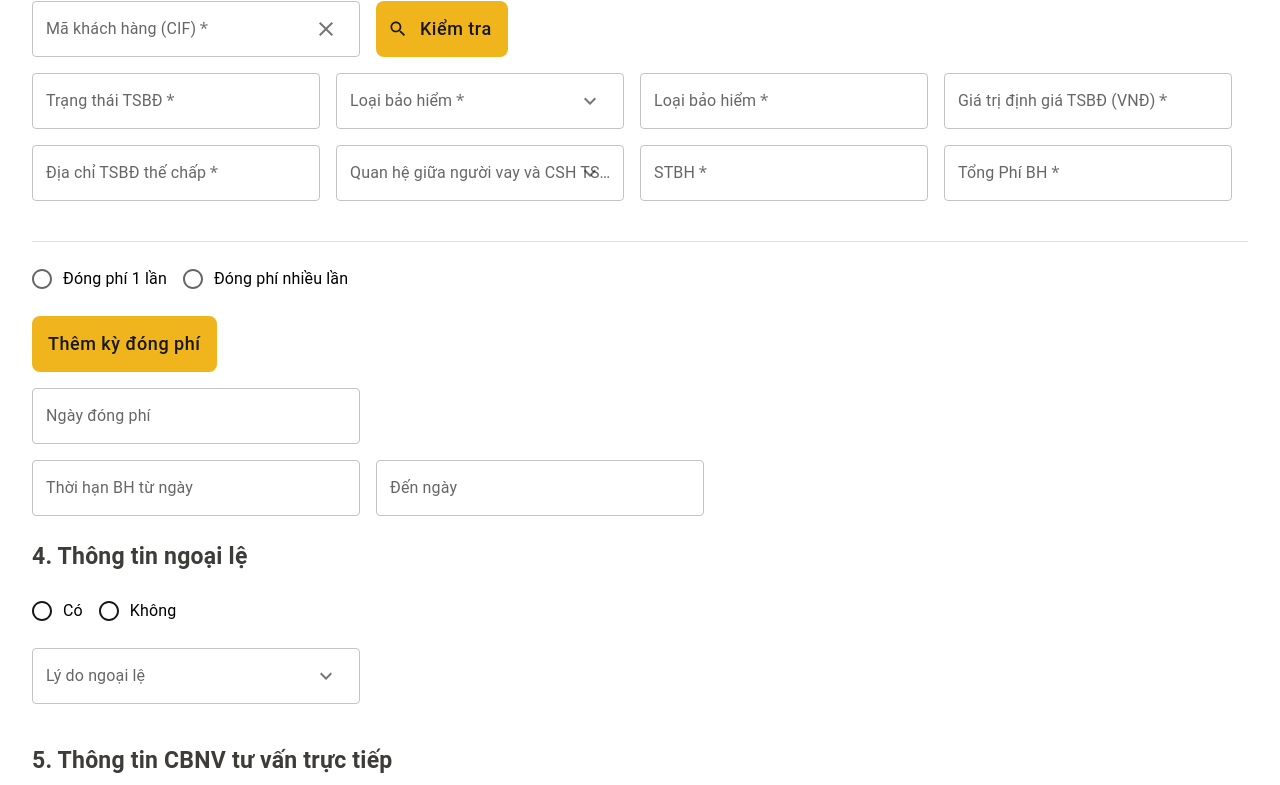
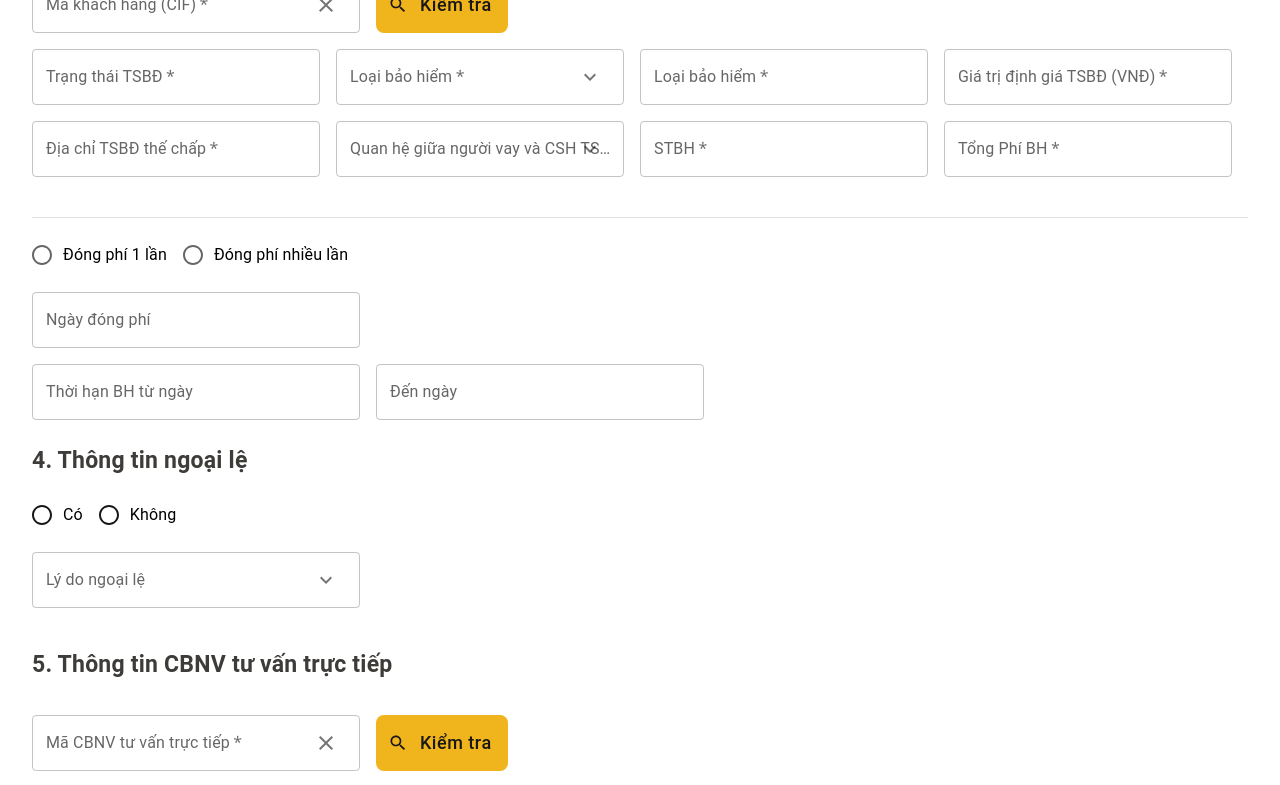
Before and after one commit to HoangBaoPhuc369/Internship_HDBank, a React (Vite) app: page /taomoihopdong in a window 1280 px wide. Shown: the part 896-1681 px from the top of the page. Built offline with nearby package versions, Linux system fonts and the light colour scheme.

Commit message:
useState cho RadioButton

```diff
--- a/index.html
+++ b/index.html
@@ -3,16 +3,7 @@
 
 <head>
   <meta charset="UTF-8" />
-<<<<<<< HEAD
   <link rel="icon" type="image/svg+xml" href="/vite.svg" />
-=======
-  <link rel="icon" type="image/svg+xml" href="/favicon.ico" />
-  <link rel="preconnect" href="https://fonts.googleapis.com">
-  <link rel="preconnect" href="https://fonts.gstatic.com" crossorigin>
-  <link
-    href="https://fonts.googleapis.com/css2?family=Poppins:ital,wght@0,100;0,200;0,300;0,400;0,500;0,600;0,700;0,800;0,900;1,100;1,200;1,300;1,400;1,500;1,600;1,700;1,800;1,900&display=swap"
-    rel="stylesheet">
->>>>>>> main
   <meta name="viewport" content="width=device-width, initial-scale=1.0" />
   <title>Bảo hiểm</title>
 </head>
--- a/src/page/TaoMoiHopDong/components/ThongTinTaiSanSanPhamBH/index.tsx
+++ b/src/page/TaoMoiHopDong/components/ThongTinTaiSanSanPhamBH/index.tsx
@@ -13,10 +13,17 @@ import KeyboardArrowDownIcon from "@mui/icons-material/KeyboardArrowDown";
 import Buttonn from "../../../../components/Custom/Button";
 import SearchIcon from "@mui/icons-material/Search";
 import ClearIcon from "@mui/icons-material/Clear";
-import { DateField } from "@mui/x-date-pickers";
 import DateFieldd from "../../../../components/Custom/DateField";
+import { useState } from "react";
 
 const ThongTinTaiSanSanPhamBH = () => {
+  const [show, setShow] = useState(false);
+  const isClickShow = () => {
+    setShow(true);
+  };
+  const isClickClose = () => {
+    setShow(false);
+  };
   return (
     <Box>
       <Grid xs={12} item pb={2}>
@@ -68,10 +75,6 @@ const ThongTinTaiSanSanPhamBH = () => {
           gap="4px"
           startIcon={<SearchIcon />}
           label="Kiểm tra"
-          color="#181818"
-          bgcolor="#F0B41C"
-          hoverColor="#181818"
-          hoverBgcolor="#F0B41C"
         />
       </Grid>
       {/* 8 */}
@@ -115,11 +118,13 @@ const ThongTinTaiSanSanPhamBH = () => {
             name="row-radio-buttons-group"
           >
             <FormControlLabel
+              onClick={isClickClose}
               value="once"
               control={<Radio />}
               label="Đóng phí 1 lần"
             />
             <FormControlLabel
+              onClick={isClickShow}
               value="many"
               control={<Radio />}
               label="Đóng phí nhiều lần" /**Khi click vào sẽ hiện btn Thêm kỳ đóng*/
@@ -128,6 +133,7 @@ const ThongTinTaiSanSanPhamBH = () => {
         </FormControl>
       </Grid>
 
+      {show && (
         <Grid xs={12} item pt={2} display={"flex"} alignItems={"center"}>
           <Buttonn
             fs={18}
@@ -135,12 +141,9 @@ const ThongTinTaiSanSanPhamBH = () => {
             w="155px"
             gap="4px"
             label="Thêm kỳ đóng phí"
-          color="#181818"
-          bgcolor="#F0B41C"
-          hoverColor="#181818"
-          hoverBgcolor="#F0B41C"
           />
         </Grid>
+      )}
       {/* 11 */}
       <Grid xs={12} item pt={2} display={"flex"} alignItems={"center"}>
         <DateFieldd label="Ngày đóng phí" />
```
Lines whose indentation alone changed are shown as unchanged.
